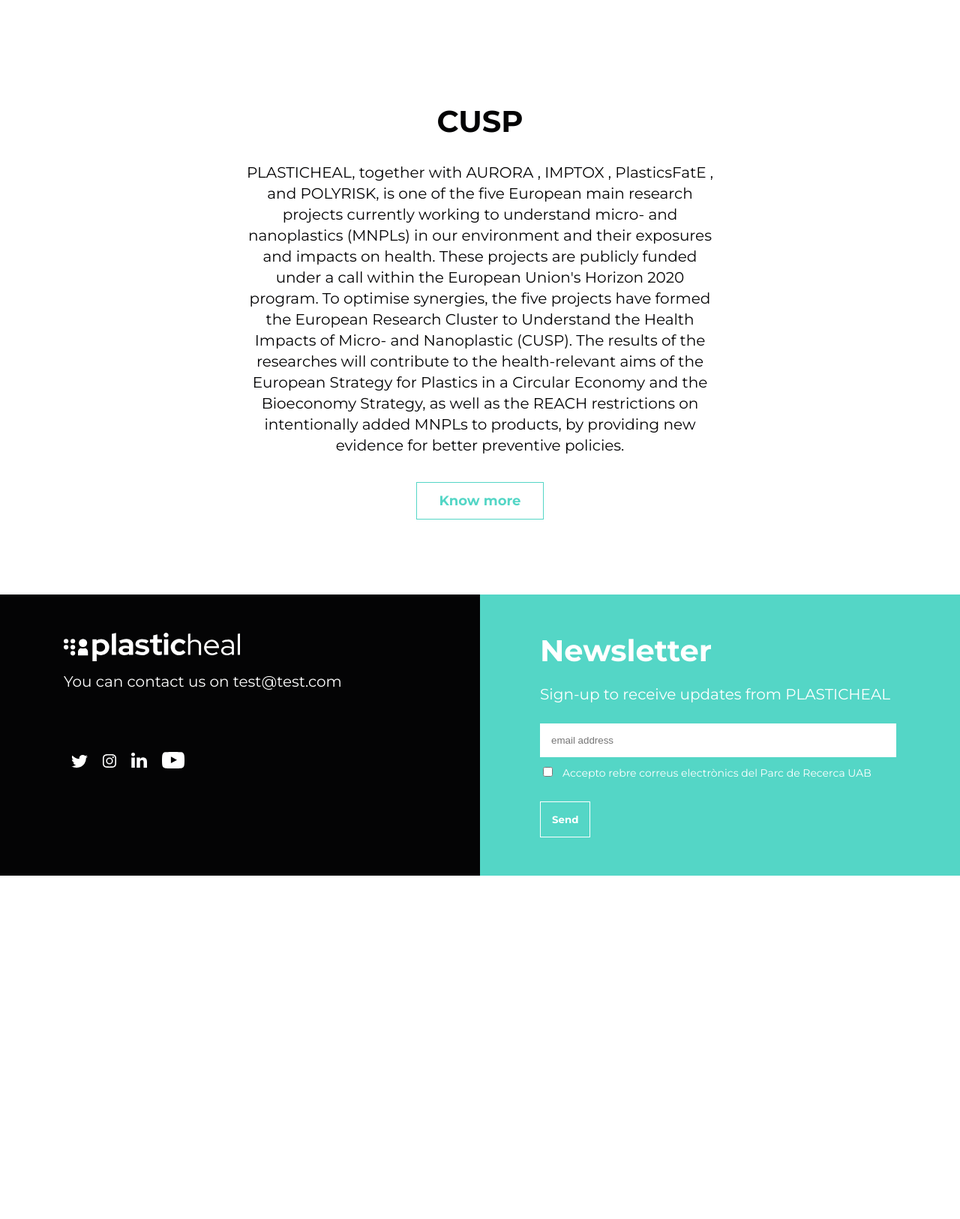
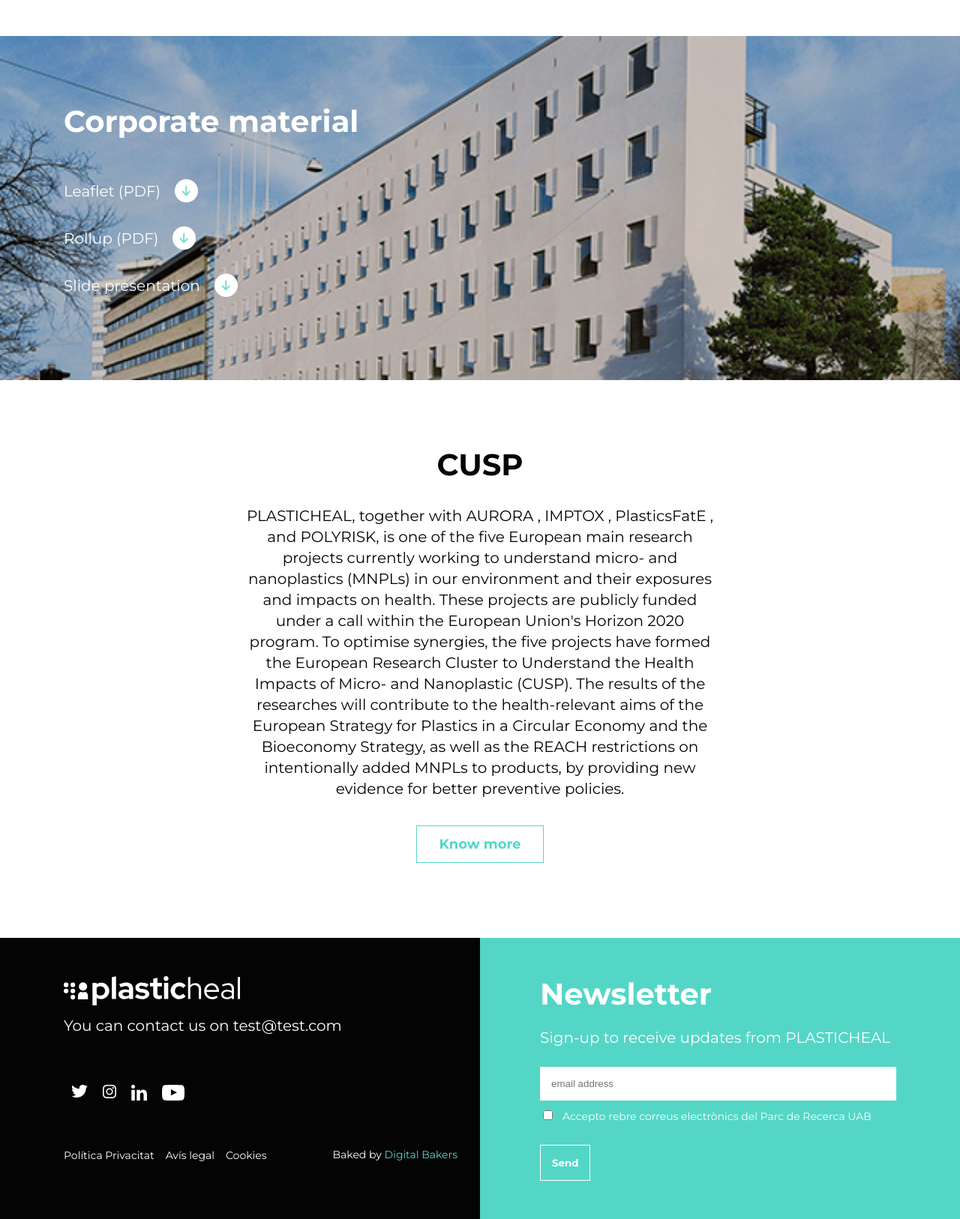
Before and after one commit to brunadigitalbakers/plasticheal, a website: page about-us.html in a window 1280 px wide. Shown: the part 4323-5949 px from the top of the page at 75% size. Before the commit the page ends 5491 px from the top, so only its background shows below. Drawn offline with nearby package versions, Linux system fonts and the light colour scheme.

Commit message:
correccions

```diff
--- a/about-us.html
+++ b/about-us.html
@@ -2,6 +2,14 @@
 <html lang="en">
 
 <head>
+  <script async src="https://www.googletagmanager.com/gtag/js?id=G-NYQBVNBXPD"></script>
+  <script>
+    window.dataLayer = window.dataLayer || [];
+    function gtag() { dataLayer.push(arguments); }
+    gtag('js', new Date());
+
+    gtag('config', 'G-NYQBVNBXPD');
+  </script>
   <meta charset="UTF-8">
   <meta http-equiv="X-UA-Compatible" content="IE=edge">
   <meta name="viewport" content="width=device-width, initial-scale=1.0">
@@ -162,7 +170,7 @@
           <div class="row justify-content-center">
 
             <div class="col-lg-12">
-              <img src="/img/work-plan-desktop.svg" alt="">
+              <img class="graph-desktop" src="/img/work-plan-desktop.svg" alt="">
             </div>
           </div>
         </div>
@@ -227,6 +235,33 @@
         </div>
       </div>
 
+      <div class="paragraph-documents">
+        <div class="container">
+          <div class="row">
+            <div class="col-12">
+              <h2>Corporate material</h2>
+            </div>
+          </div>
+          <div class="row">
+            <div class="col-12">
+              <div class="list-docs">
+                <ul>
+                  <li>
+                    <a href="docs/Leaflet_Plasticheal_Final.pdf">Leaflet (PDF)</a>
+                  </li>
+                  <li>
+                    <a href="docs/Leaflet_Plasticheal_Final.pdf">Rollup (PDF)</a>
+                  </li>
+                  <li>
+                    <a href="">Slide presentation</a>
+                  </li>
+                </ul>
+              </div>
+            </div>
+          </div>
+        </div>
+      </div>
+
       <div class="paragraph-highlight">
         <div class="container">
           <div class="row justify-content-center">
@@ -259,7 +294,7 @@
   <footer id="footer">
     <div class="container">
       <div class="row">
-        <div class="col-lg-6 col-left-footer">
+        <div class="col-lg-6 col-left-footer order-1 order-lg-0">
           <img src="img/logo-plastic.svg" alt="">
           <p>You can contact us on test@test.com</p>
           <ul class="xxss">
@@ -268,8 +303,23 @@
             <li><a href=""><img src="img/linkedin-icon.svg" alt=""></a></li>
             <li><a href=""><img src="img/youtube-icon.svg" alt=""></a></li>
           </ul>
+          <div class="container container-legals">
+            <div class="row justify-content-between align-items-center">
+              <div class="menu-legal ">
+                <ul>
+                  <li><a href="">Política Privacitat</a></li>
+                  <li><a href="">Avís legal</a></li>
+                  <li><a href="">Cookies</a></li>
+                </ul>
+              </div>
+              <div class="baked">
+                <p>Baked by <a href="">Digital Bakers</a></p>
+              </div>
+            </div>
+          </div>
+
         </div>
-        <div class="col-lg-6 col-newsletter">
+        <div class="col-lg-6 col-newsletter order-0 order-lg-1">
           <h2>Newsletter</h2>
           <p>Sign-up to receive updates from PLASTICHEAL</p>
           <div id="mc_embed_signup">
--- a/scss/global.scss
+++ b/scss/global.scss
@@ -82,7 +82,7 @@
   font-weight: 600;
 }
 
-ul{
+main ul{
   li{
     position:relative;
     padding-left:30px;
@@ -200,6 +200,40 @@
       }
     }
   }
+  .baked{
+    font-size:14px;
+    *{
+      color:#fff;
+    }
+    p{
+      margin:0;
+      padding:0;
+    }
+    a{
+      text-decoration: none;
+      color:$green;
+    }
+  }
+  .menu-legal{
+    *{
+      color:#fff;
+      font-size:14px;
+    }
+    a{
+      text-decoration: none;
+    }
+    ul{
+      display:flex;
+      li{
+        margin-right:15px;
+      }
+    }
+
+  }
+  .container-legals{
+    padding-top:50px;
+    padding-right:30px;
+  }
 }
 
 .basic-page{
--- a/scss/modules.scss
+++ b/scss/modules.scss
@@ -230,7 +230,8 @@
     justify-content: center;
     img{
       display:block;
-      width:90%;
+      max-width:90%;
+      max-height:60px;
     }
   }
   .slick-prev{
@@ -276,3 +277,35 @@
     }
   }
 }
+
+.paragraph-documents{
+  background:url('../img/finish-inst.jpg') no-repeat center center;
+  background-size: cover;
+  padding-top:clamp(30px, 7vw, 100px);
+  padding-bottom:clamp(30px, 6vw, 80px);
+  h2{
+    color:#fff;
+    padding-bottom:40px;
+  }
+  ul{
+    li{
+      padding-left:0;
+      margin-bottom:35px;
+      &:before{
+        display:none;
+      }
+      a{
+        color:#fff;
+        text-decoration: none;
+        padding-right:50px;
+        background:url('../img/download-icon.svg') no-repeat right center;
+        padding-top:5px;
+        padding-bottom:5px;
+        &:hover{
+          color:$green;
+          background:url('../img/download-icon-hover.svg') no-repeat right center;
+        }
+      }
+    }
+  }
+}
```
Also changed, not shown: index.html (+24 -0 lines), css/global.css, css/modules.css, img/download-icon-hover.svg (added), img/download-icon.svg (added), img/finish-inst.jpg (added), 4 other files.
